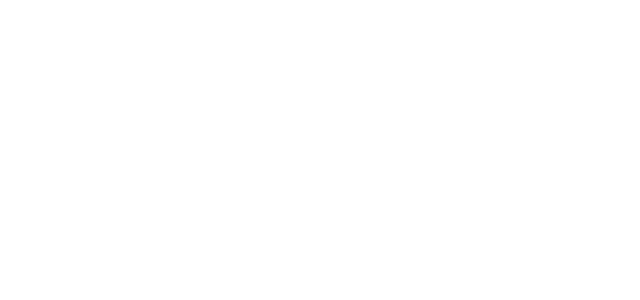
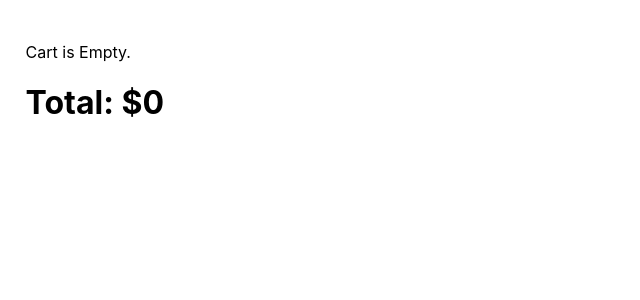
Before and after one commit to BC1985/viva-nostalgia, a React (Create React App) app: page /checkout in a window 1280 px wide. Shown: the top 300 px of the page, without its empty margins (0-640 px from the left). Built offline with nearby package versions, Linux system fonts and the light colour scheme; a web font is replaced by a local one.

Commit message:
Create checkout component

```diff
--- a/src/App.js
+++ b/src/App.js
@@ -1,18 +1,20 @@
-import React from 'react';
-import LandingPage from "./components/LandingPage/LandingPage"
+import React from "react";
+import LandingPage from "./components/LandingPage/LandingPage";
 import CoffeeMenu from "./components/CoffeeMenu/CoffeeMenu";
 import { Switch, Route, BrowserRouter as Router } from "react-router-dom";
-import './App.css';
-import Shop from './components/Shop/Shop';
+import "./App.css";
+import Shop from "./components/Shop/Shop";
+import Checkout from "./components/checkout/Checkout";
 
 function App() {
   return (
     <div className="App">
       <Router>
         <Switch>
-        <Route path="/shop" component={Shop}/>
-        <Route exact path="/" component={LandingPage} />
-        <Route path="/menu" component={CoffeeMenu}/>
+          <Route path="/shop" component={Shop} />
+          <Route exact path="/" component={LandingPage} />
+          <Route path="/menu" component={CoffeeMenu} />
+          <Route path="/checkout" render={props => <Checkout {...props} />} />
         </Switch>
       </Router>
     </div>
--- /dev/null
+++ b/src/components/checkout/Checkout.js
@@ -0,0 +1,25 @@
+import React, { useContext } from "react";
+import { Context } from "../../Context";
+
+import CartItem from "../Cart/CartItem";
+function Checkout() {
+  const { cartItems } = useContext(Context);
+  let total = cartItems.reduce((sum, { qty, price }) => sum + price * qty, 0);
+  const numberOfItems =
+    cartItems.length === 1 ? `1 item` : `${cartItems.length} items`;
+  return (
+    <div style={{ padding: "2%" }}>
+      {cartItems.map(item => (
+        <CartItem cartItems={cartItems} item={item} key={item.id} />
+      ))}
+      <p>
+        {cartItems.length === 0
+          ? "Cart is Empty."
+          : `You have ${numberOfItems} in your cart.`}
+      </p>
+      <h1>Total: ${total}</h1>
+    </div>
+  );
+}
+
+export default Checkout;
```
